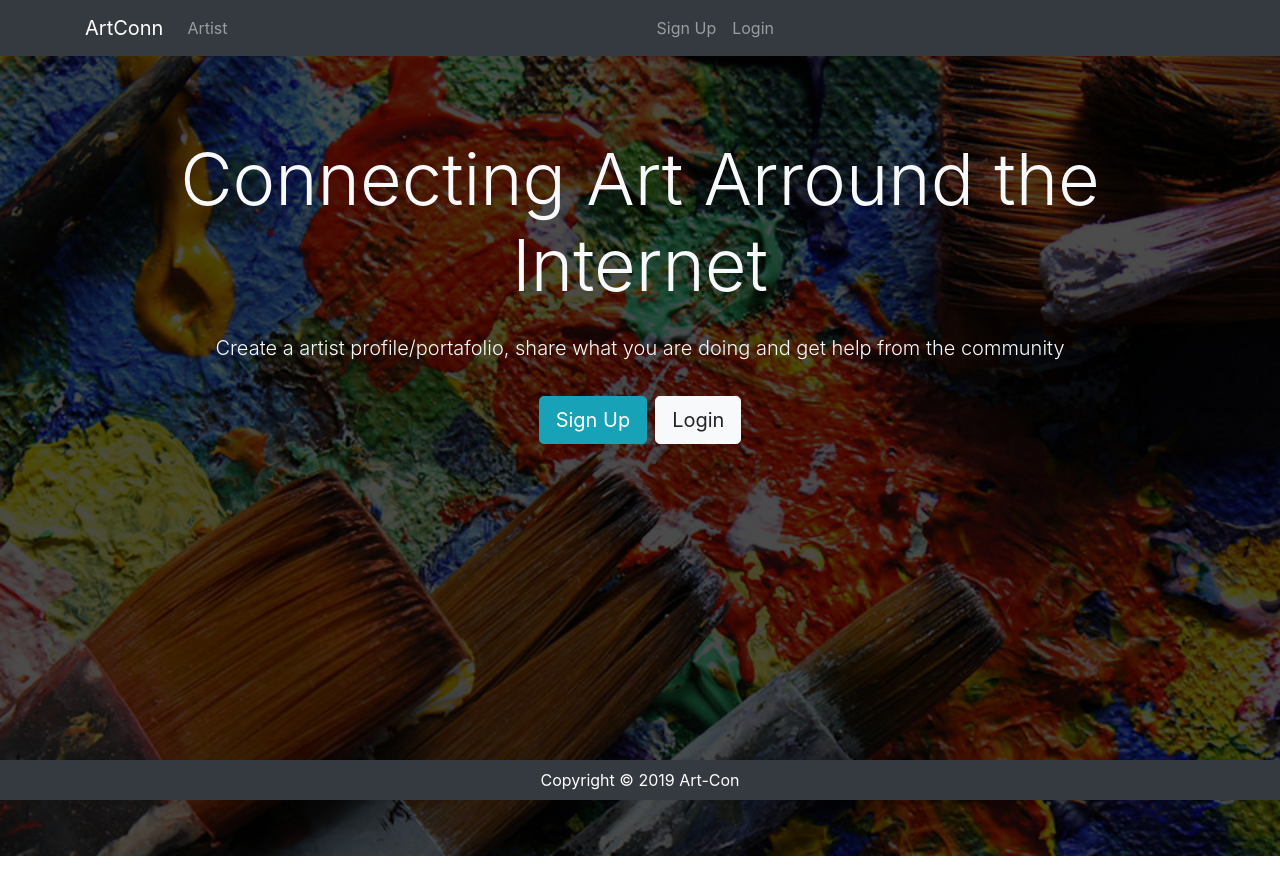
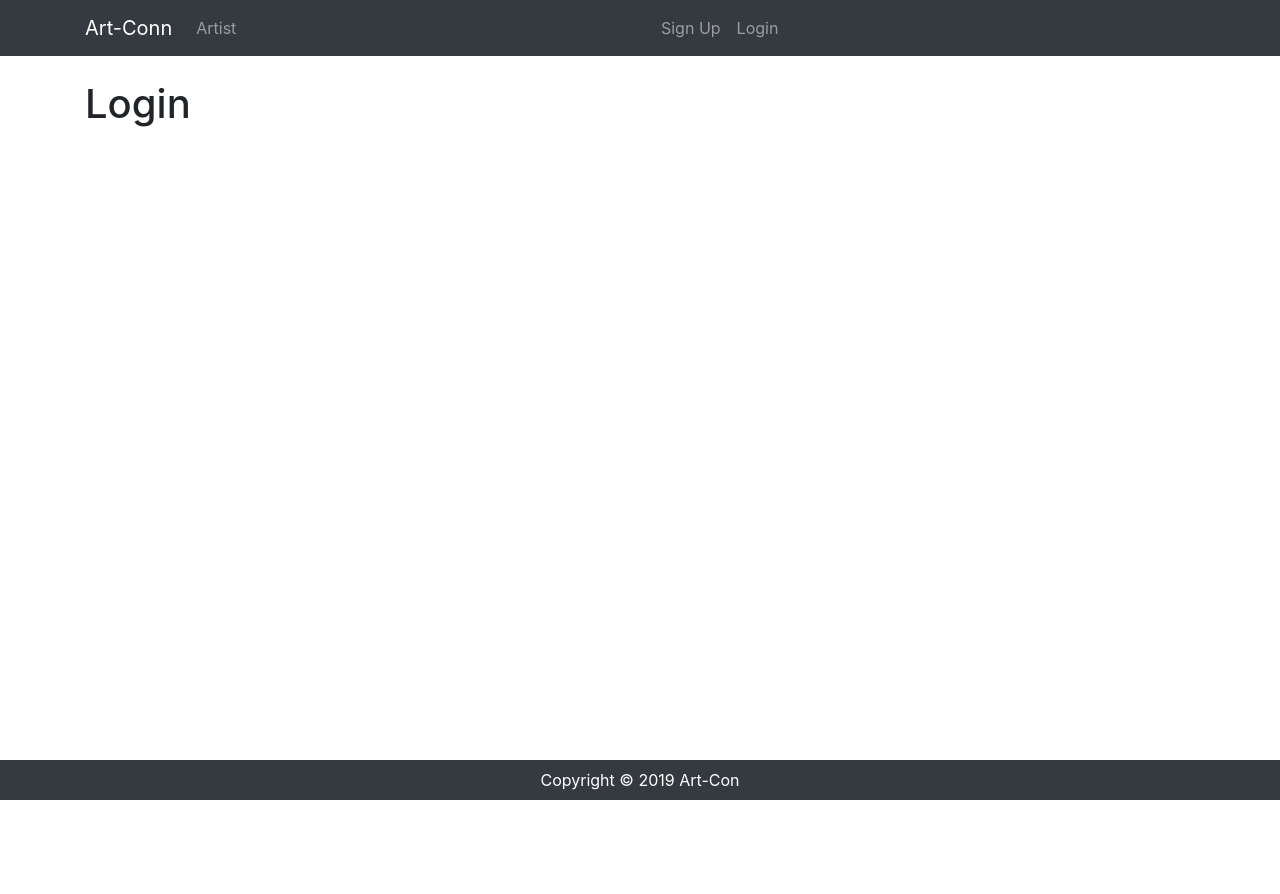
Before and after one commit to Watanuki395/art-conn, a React (Create React App) app in the folder client/: page /login in a window 1280 px wide. Shown: the top 894 px of the page. After the commit the page ends 800 px from the top, so only its background shows below. Built offline with nearby package versions, Linux system fonts and the light colour scheme.

Commit message:
adding routes to the app

```diff
--- a/client/package.json
+++ b/client/package.json
@@ -5,6 +5,7 @@
   "dependencies": {
     "react": "^16.8.6",
     "react-dom": "^16.8.6",
+    "react-router-dom": "^5.0.0",
     "react-scripts": "2.1.8"
   },
   "scripts": {
--- a/client/src/App.js
+++ b/client/src/App.js
@@ -1,20 +1,30 @@
 import React, { Component } from 'react';
+import { BrowserRouter as Router, Route } from 'react-router-dom';
+
 
 import Navbar from './components/layout/Navbar';
 import Footer from './components/layout/Footer';
 import Landing from './components/layout/Landing';
+import Register from './components/auth/Register';
+import Login from './components/auth/Login';
 
 import './App.css';
+
 
 class App extends Component {
   render() {
     return (
-      <div className="App">
-      <Navbar />
-      <Landing />
-      <Footer />
-      </div>
-
+      <Router>
+        <div className="App">
+          <Navbar />
+          <Route exact path="/" component={Landing} />
+          <div className="container">
+            <Route exact path="/register" component={ Register } />
+            <Route exact path="/login" component={ Login } />
+          </div>
+          <Footer />
+        </div>
+      </Router>
     );
   }
 }
--- /dev/null
+++ b/client/src/components/auth/Login.js
@@ -0,0 +1,15 @@
+import React, { Component } from 'react'
+
+class Login extends Component {
+  render() {
+    return (
+      <div>
+        <h1>
+            Login
+        </h1>
+      </div>
+    )
+  }
+}
+
+export default Login;
--- /dev/null
+++ b/client/src/components/auth/Register.js
@@ -0,0 +1,15 @@
+import React, { Component } from 'react'
+
+class Register extends Component {
+  render() {
+    return (
+      <div>
+        <h1>
+            Register
+        </h1>
+      </div>
+    )
+  }
+}
+
+export default Register;
--- a/client/src/components/layout/Landing.js
+++ b/client/src/components/layout/Landing.js
@@ -1,4 +1,5 @@
-import React, { Component } from 'react'
+import React, { Component } from 'react';
+import {Link} from 'react-router-dom';
 
 class Landing extends Component {
   render() {
@@ -15,14 +16,14 @@
                             Create a artist profile/portafolio, share what you are doing and get help from the community
                         </p>
                         <hr/>
-                        <a href="register.html"
+                        <Link to="/register"
                         className="btn btn-lg btn-info mr-2">
                         Sign Up
-                        </a>
-                        <a href="login.html"
+                        </Link>
+                        <Link to="login"
                         className="btn btn-lg btn-light">
                         Login
-                        </a>
+                        </Link>
 
                     </div>
                 </div>
--- a/client/src/components/layout/Navbar.js
+++ b/client/src/components/layout/Navbar.js
@@ -1,4 +1,5 @@
 import React, { Component } from 'react';
+import {Link} from 'react-router-dom';
 
 
 class Navbar extends Component {
@@ -8,7 +9,7 @@
     return (
         <nav className="navbar navbar-expand-sm navbar-dark bg-dark mb-4">
         <div className="container">
-            <a className= "navbar-brand" href="landing.html">ArtConn</a>
+            <Link className= "navbar-brand" to="/">Art-Conn</Link>
             <button className="navbar-toggler"
             type="button"
             data-toggle="collapse"
@@ -26,14 +27,15 @@
             </ul>
             <ul className="navbar-nav mr-auto">
                 <li className="nav-item">
-                    <a className="nav-link" href="register.html">
+                    <Link className="nav-link" to="/register">
+                    {' '}
                     Sign Up
-                    </a>
+                    </Link>
                 </li>
                 <li className="nav-item">
-                    <a className="nav-link" href="login.html">
+                    <Link className="nav-link" to="/login">
                     Login
-                    </a>
+                    </Link>
                 </li>
             </ul>
         </div>
```
Also changed, not shown: 1 other file (tests, documents, lock files or other folders).
